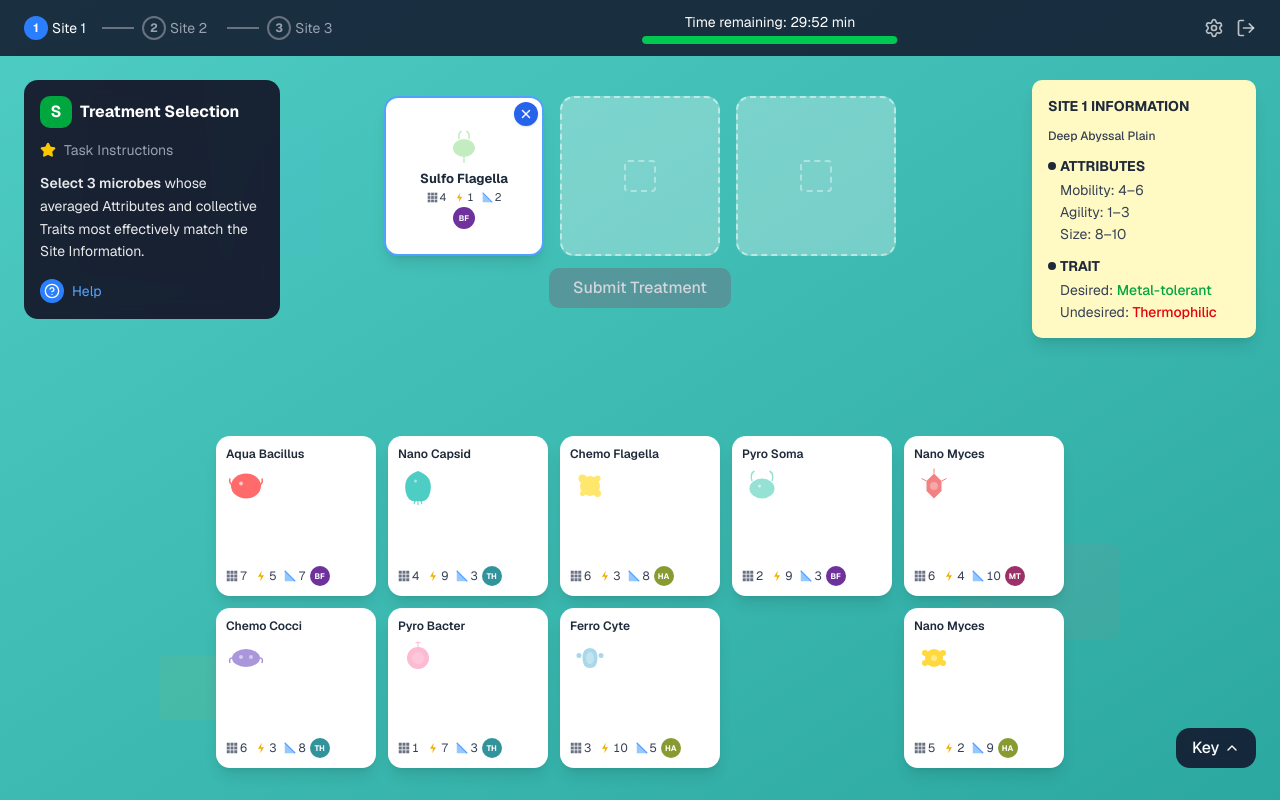
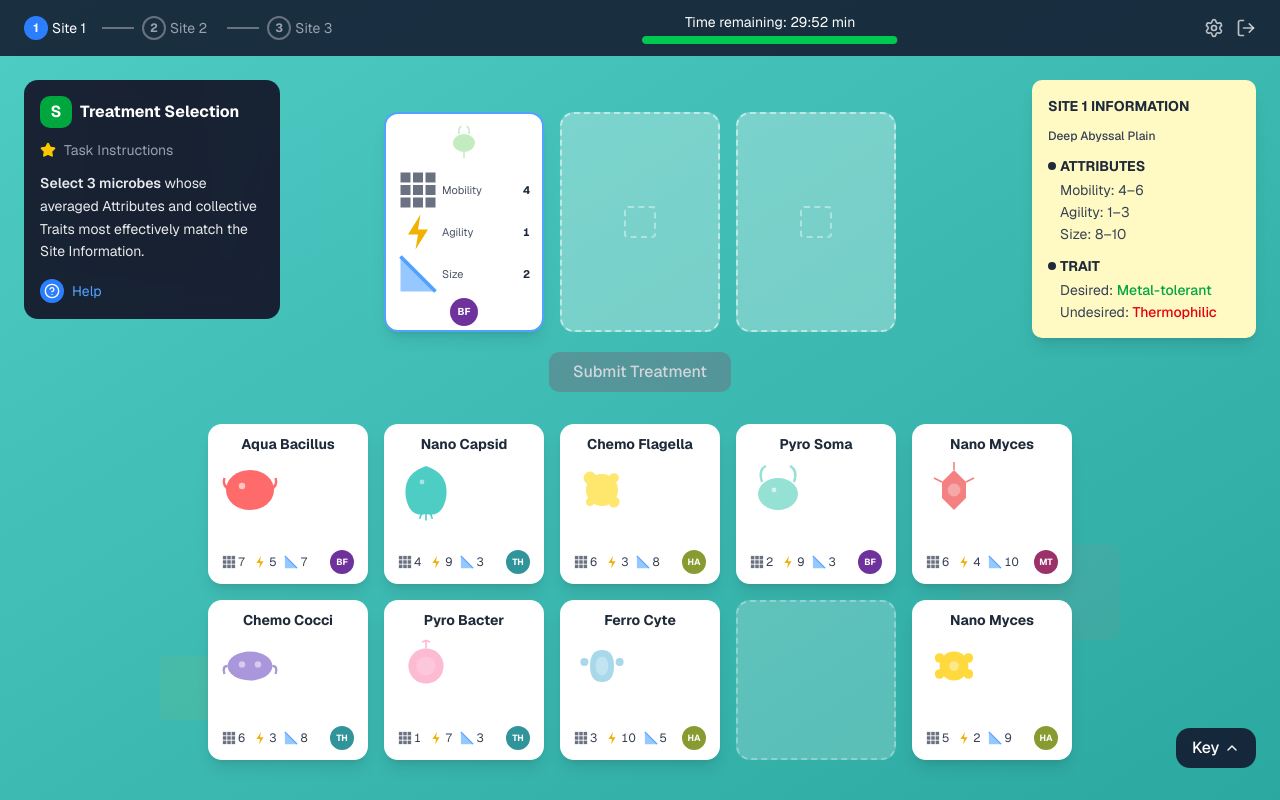
Before and after one commit to santigili01/seawolfsolver-v2, a Next.js app: page /simulator in a window 1280 px wide. Both pictures are taken after a click on the button 812 px from the left and 688 px from the top of the page. Built offline with nearby package versions, Linux system fonts and the light colour scheme.

Commit message:
simulator ui v2

```diff
--- a/app/simulator/page.tsx
+++ b/app/simulator/page.tsx
@@ -18,9 +18,6 @@ import {
   Zap,
   Settings,
   LogOut,
-  Plus,
-  Minus,
-  X,
   HelpCircle,
   Star,
   ChevronUp,
@@ -152,7 +149,7 @@ const MICROBE_PALETTE = [
 ]
 
 const MicrobeBlob1 = ({ color = "#FF6B6B" }: { color?: string }) => (
-  <svg viewBox="0 0 80 80" className="w-12 h-12">
+  <svg viewBox="0 0 80 80" className="h-16 w-16">
     <ellipse cx="40" cy="40" rx="30" ry="25" fill={color} />
     <circle cx="30" cy="35" r="4" fill="white" opacity="0.6" />
     <path d="M15 40 Q5 35 8 25" stroke={color} strokeWidth="3" fill="none" />
@@ -161,7 +158,7 @@ const MicrobeBlob1 = ({ color = "#FF6B6B" }: { color?: string }) => (
 )
 
 const MicrobeBlob2 = ({ color = "#4ECDC4" }: { color?: string }) => (
-  <svg viewBox="0 0 80 80" className="w-12 h-12">
+  <svg viewBox="0 0 80 80" className="h-16 w-16">
     <path
       d="M40 10 Q70 20 65 50 Q60 75 40 70 Q20 75 15 50 Q10 20 40 10"
       fill={color}
@@ -174,7 +171,7 @@ const MicrobeBlob2 = ({ color = "#4ECDC4" }: { color?: string }) => (
 )
 
 const MicrobeBlob3 = ({ color = "#FFE66D" }: { color?: string }) => (
-  <svg viewBox="0 0 80 80" className="w-12 h-12">
+  <svg viewBox="0 0 80 80" className="h-16 w-16">
     <circle cx="40" cy="40" r="20" fill={color} />
     <circle cx="25" cy="25" r="8" fill={color} />
     <circle cx="55" cy="25" r="6" fill={color} />
@@ -184,7 +181,7 @@ const MicrobeBlob3 = ({ color = "#FFE66D" }: { color?: string }) => (
 )
 
 const MicrobeBlob4 = ({ color = "#95E1D3" }: { color?: string }) => (
-  <svg viewBox="0 0 80 80" className="w-12 h-12">
+  <svg viewBox="0 0 80 80" className="h-16 w-16">
     <ellipse cx="40" cy="45" rx="25" ry="20" fill={color} />
     <path d="M20 30 Q15 15 25 10" stroke={color} strokeWidth="3" fill="none" />
     <path d="M60 30 Q65 15 55 10" stroke={color} strokeWidth="3" fill="none" />
@@ -193,7 +190,7 @@ const MicrobeBlob4 = ({ color = "#95E1D3" }: { color?: string }) => (
 )
 
 const MicrobeBlob5 = ({ color = "#F38181" }: { color?: string }) => (
-  <svg viewBox="0 0 80 80" className="w-12 h-12">
+  <svg viewBox="0 0 80 80" className="h-16 w-16">
     <path d="M40 15 L55 30 L55 50 L40 65 L25 50 L25 30 Z" fill={color} />
     <circle cx="40" cy="40" r="8" fill="white" opacity="0.3" />
     <path d="M40 15 L40 5" stroke={color} strokeWidth="2" />
@@ -203,7 +200,7 @@ const MicrobeBlob5 = ({ color = "#F38181" }: { color?: string }) => (
 )
 
 const MicrobeBlob6 = ({ color = "#AA96DA" }: { color?: string }) => (
-  <svg viewBox="0 0 80 80" className="w-12 h-12">
+  <svg viewBox="0 0 80 80" className="h-16 w-16">
     <ellipse cx="40" cy="40" rx="28" ry="18" fill={color} />
     <path d="M12 40 Q5 40 8 50" stroke={color} strokeWidth="3" fill="none" />
     <path d="M68 40 Q75 40 72 50" stroke={color} strokeWidth="3" fill="none" />
@@ -213,7 +210,7 @@ const MicrobeBlob6 = ({ color = "#AA96DA" }: { color?: string }) => (
 )
 
 const MicrobeBlob7 = ({ color = "#FCBAD3" }: { color?: string }) => (
-  <svg viewBox="0 0 80 80" className="w-12 h-12">
+  <svg viewBox="0 0 80 80" className="h-16 w-16">
     <circle cx="40" cy="40" r="22" fill={color} />
     <circle cx="40" cy="40" r="12" fill="white" opacity="0.2" />
     <path
@@ -226,7 +223,7 @@ const MicrobeBlob7 = ({ color = "#FCBAD3" }: { color?: string }) => (
 )
 
 const MicrobeBlob8 = ({ color = "#A8D8EA" }: { color?: string }) => (
-  <svg viewBox="0 0 80 80" className="w-12 h-12">
+  <svg viewBox="0 0 80 80" className="h-16 w-16">
     <path d="M25 40 Q25 20 40 20 Q55 20 55 40 Q55 60 40 60 Q25 60 25 40" fill={color} />
     <ellipse cx="40" cy="40" rx="8" ry="12" fill="white" opacity="0.3" />
     <circle cx="18" cy="35" r="5" fill={color} />
@@ -235,7 +232,7 @@ const MicrobeBlob8 = ({ color = "#A8D8EA" }: { color?: string }) => (
 )
 
 const MicrobeBlob9 = ({ color = "#C3EDC0" }: { color?: string }) => (
-  <svg viewBox="0 0 80 80" className="w-12 h-12">
+  <svg viewBox="0 0 80 80" className="h-16 w-16">
     <ellipse cx="40" cy="42" rx="22" ry="18" fill={color} />
     <path d="M30 24 Q28 12 35 8" stroke={color} strokeWidth="3" fill="none" />
     <path d="M50 24 Q52 12 45 8" stroke={color} strokeWidth="3" fill="none" />
@@ -244,7 +241,7 @@ const MicrobeBlob9 = ({ color = "#C3EDC0" }: { color?: string }) => (
 )
 
 const MicrobeBlob10 = ({ color = "#FFD93D" }: { color?: string }) => (
-  <svg viewBox="0 0 80 80" className="w-12 h-12">
+  <svg viewBox="0 0 80 80" className="h-16 w-16">
     <circle cx="40" cy="40" r="18" fill={color} />
     <circle cx="22" cy="30" r="6" fill={color} />
     <circle cx="58" cy="30" r="6" fill={color} />
@@ -316,7 +313,7 @@ function attributeKeyIcon(attribute: string) {
   switch (attribute) {
     case "Mobility":
       return (
-        <svg className="h-3 w-3 text-gray-400" viewBox="0 0 16 16" fill="currentColor">
+        <svg className="h-4 w-4 text-gray-400" viewBox="0 0 16 16" fill="currentColor">
           <rect x="1" y="1" width="4" height="4" />
           <rect x="6" y="1" width="4" height="4" />
           <rect x="11" y="1" width="4" height="4" />
@@ -326,18 +323,18 @@ function attributeKeyIcon(attribute: string) {
       )
     case "Agility":
       return (
-        <svg className="h-3 w-3 text-yellow-500" viewBox="0 0 16 16" fill="currentColor">
+        <svg className="h-4 w-4 text-yellow-500" viewBox="0 0 16 16" fill="currentColor">
           <path d="M9 1L4 9h4l-1 6 5-8H8l1-6z" />
         </svg>
       )
     case "Size":
       return (
-        <svg className="h-3 w-3 text-blue-400" viewBox="0 0 16 16" fill="currentColor">
+        <svg className="h-4 w-4 text-blue-400" viewBox="0 0 16 16" fill="currentColor">
           <path d="M1 15L1 1L15 15H1Z" opacity="0.6" />
         </svg>
       )
     default:
-      return <span className="inline-block h-3 w-3 rounded-sm bg-gray-500" aria-hidden />
+      return <span className="inline-block h-4 w-4 rounded-sm bg-gray-500" aria-hidden />
   }
 }
 
@@ -365,10 +362,10 @@ function MicrobeAttributeRow({
   Size: number
 }) {
   return (
-    <div className="flex min-w-0 flex-wrap items-center gap-2 text-xs leading-none">
+    <div className="flex min-w-0 flex-wrap items-center gap-2 text-[12px] leading-none">
       <Tooltip text="Mobility">
         <div className="flex items-center gap-0.5">
-          <svg className="h-3 w-3 shrink-0 text-gray-500" viewBox="0 0 16 16" fill="currentColor">
+          <svg className="h-3.5 w-3.5 shrink-0 text-gray-500" viewBox="0 0 16 16" fill="currentColor">
             <rect x="1" y="1" width="4" height="4" />
             <rect x="6" y="1" width="4" height="4" />
             <rect x="11" y="1" width="4" height="4" />
@@ -384,7 +381,7 @@ function MicrobeAttributeRow({
       </Tooltip>
       <Tooltip text="Agility">
         <div className="flex items-center gap-0.5">
-          <svg className="h-3 w-3 shrink-0 text-yellow-500" viewBox="0 0 16 16" fill="currentColor">
+          <svg className="h-3.5 w-3.5 shrink-0 text-yellow-500" viewBox="0 0 16 16" fill="currentColor">
             <path d="M9 1L4 9h4l-1 6 5-8H8l1-6z" />
           </svg>
           <span className="tabular-nums leading-none text-gray-700">{Agility}</span>
@@ -392,7 +389,7 @@ function MicrobeAttributeRow({
       </Tooltip>
       <Tooltip text="Size">
         <div className="flex items-center gap-0.5">
-          <svg className="h-3 w-3 shrink-0 text-blue-400" viewBox="0 0 16 16" fill="currentColor">
+          <svg className="h-3.5 w-3.5 shrink-0 text-blue-400" viewBox="0 0 16 16" fill="currentColor">
             <path d="M1 15L1 1L15 15H1Z" opacity="0.6" />
             <path d="M1 1L15 15" stroke="currentColor" strokeWidth="1.5" fill="none" />
           </svg>
@@ -407,7 +404,7 @@ function TraitBadgeChip({ trait }: { trait: string }) {
   return (
     <Tooltip text={trait}>
       <div
-        className="flex h-5 w-5 shrink-0 cursor-default items-center justify-center rounded-full text-[8px] font-bold leading-none text-white"
+        className="flex h-6 w-6 shrink-0 cursor-default items-center justify-center rounded-full text-[9px] font-bold leading-none text-white"
         style={{ backgroundColor: traitColor(trait) }}
       >
         {traitAbbrev(trait)}
@@ -427,9 +424,9 @@ function SlotAttributeRow({
   Size: number
 }) {
   return (
-    <div className="flex min-w-0 flex-wrap items-center justify-center gap-x-2 gap-y-0 text-[11px] leading-none">
-      <Tooltip text="Mobility">
-        <div className="flex items-center gap-0.5">
+    <div className="flex w-full flex-col gap-0.5 px-1 text-[11px] leading-none">
+      <div className="flex items-center justify-between">
+        <div className="flex items-center gap-1">
           <svg className="size-[11px] shrink-0 text-gray-500" viewBox="0 0 16 16" fill="currentColor">
             <rect x="1" y="1" width="4" height="4" />
             <rect x="6" y="1" width="4" height="4" />
@@ -441,26 +438,29 @@ function SlotAttributeRow({
             <rect x="6" y="11" width="4" height="4" />
             <rect x="11" y="11" width="4" height="4" />
           </svg>
-          <span className="tabular-nums text-gray-700">{Mobility}</span>
+          <span className="text-gray-600">Mobility</span>
         </div>
-      </Tooltip>
-      <Tooltip text="Agility">
-        <div className="flex items-center gap-0.5">
+        <span className="font-bold tabular-nums text-gray-800">{Mobility}</span>
+      </div>
+      <div className="flex items-center justify-between">
+        <div className="flex items-center gap-1">
           <svg className="size-[11px] shrink-0 text-yellow-500" viewBox="0 0 16 16" fill="currentColor">
             <path d="M9 1L4 9h4l-1 6 5-8H8l1-6z" />
           </svg>
-          <span className="tabular-nums text-gray-700">{Agility}</span>
+          <span className="text-gray-600">Agility</span>
         </div>
-      </Tooltip>
-      <Tooltip text="Size">
-        <div className="flex items-center gap-0.5">
+        <span className="font-bold tabular-nums text-gray-800">{Agility}</span>
+      </div>
+      <div className="flex items-center justify-between">
+        <div className="flex items-center gap-1">
           <svg className="size-[11px] shrink-0 text-blue-400" viewBox="0 0 16 16" fill="currentColor">
             <path d="M1 15L1 1L15 15H1Z" opacity="0.6" />
             <path d="M1 1L15 15" stroke="currentColor" strokeWidth="1.5" fill="none" />
           </svg>
-          <span className="tabular-nums text-gray-700">{Size}</span>
+          <span className="text-gray-600">Size</span>
         </div>
-      </Tooltip>
+        <span className="font-bold tabular-nums text-gray-800">{Size}</span>
+      </div>
     </div>
   )
 }
@@ -469,7 +469,7 @@ function SlotTraitBadge({ trait }: { trait: string }) {
   return (
     <Tooltip text={trait}>
       <div
-        className="flex size-[22px] shrink-0 cursor-default items-center justify-center rounded-full text-[8px] font-bold leading-none text-white"
+        className="flex size-[28px] shrink-0 cursor-default items-center justify-center rounded-full text-[10px] font-bold leading-none text-white"
         style={{ backgroundColor: traitColor(trait) }}
       >
         {traitAbbrev(trait)}
@@ -1052,7 +1052,7 @@ export default function SimulatorPage() {
       </div>
 
       {/* Selection Slots + Submit — v0 layout */}
-      <div className="absolute top-[12%] left-1/2 z-10 flex -translate-x-1/2 flex-col items-center gap-3">
+      <div className="absolute top-[14%] left-1/2 z-10 flex -translate-x-1/2 flex-col items-center">
         <div className="flex gap-4">
           {[0, 1, 2].map((slotIndex) => {
             const sel = selectedMicrobes[slotIndex]
@@ -1060,7 +1060,7 @@ export default function SimulatorPage() {
               return (
                 <div
                   key={`slot-empty-${slotIndex}`}
-                  className="flex h-[160px] w-[160px] items-center justify-center rounded-xl border-2 border-dashed border-white/50 bg-white/30 transition-all hover:bg-white/40"
+                  className="flex h-[220px] w-[160px] items-center justify-center rounded-xl border-2 border-dashed border-white/50 bg-white/30 transition-all hover:bg-white/40"
                   aria-label={`Selection slot empty ${slotIndex + 1}`}
                 >
                   <span className="h-8 w-8 shrink-0 rounded border-2 border-dashed border-white/40" aria-hidden />
@@ -1073,27 +1073,19 @@ export default function SimulatorPage() {
             return (
               <div
                 key={`${sel.id}-slot-${slotIndex}`}
-                className="relative flex h-[160px] w-[160px] shrink-0 flex-col rounded-xl border-2 border-solid border-blue-400 bg-white shadow-lg"
+                onClick={() => removeMicrobe(sel.id)}
+                className="relative flex h-[220px] w-[160px] shrink-0 cursor-pointer flex-col items-center text-center rounded-xl border-2 border-solid border-blue-400 bg-white shadow-lg"
               >
-                <button
-                  type="button"
-                  onClick={(e) => {
-                    e.stopPropagation()
-                    removeMicrobe(sel.id)
-                  }}
-                  className="absolute top-1 right-1 z-10 flex h-6 w-6 items-center justify-center rounded-full bg-[#2563eb] text-white shadow-sm hover:bg-[#1d4ed8]"
-                  aria-label={`Remove ${sel.name} from selection`}
-                >
-                  <X className="h-3.5 w-3.5" strokeWidth={2.5} />
-                </button>
-                <div className="flex min-h-0 flex-1 flex-col items-center justify-center gap-1 px-2 pb-1 pt-2">
-                  <div className="flex shrink-0 items-center justify-center [&_svg]:block [&_svg]:h-10 [&_svg]:w-10">
+                <div className="flex min-h-0 w-full flex-1 flex-col items-center justify-between gap-1 px-2 py-2 text-center [&_svg]:block [&_svg]:h-10 [&_svg]:w-10">
+                  <div className="flex shrink-0 items-center justify-center">
                     <Svg color={col} />
                   </div>
                   <p className="line-clamp-2 w-full text-center text-[13px] font-bold leading-tight text-gray-800">
                     {sel.name}
                   </p>
-                  <SlotAttributeRow Mobility={sel.Mobility} Agility={sel.Agility} Size={sel.Size} />
+                  <div className="flex w-full flex-col items-center text-center">
+                    <SlotAttributeRow Mobility={sel.Mobility} Agility={sel.Agility} Size={sel.Size} />
+                  </div>
                   <SlotTraitBadge trait={sel.trait} />
                 </div>
               </div>
@@ -1104,7 +1096,7 @@ export default function SimulatorPage() {
           type="button"
           disabled={selectedMicrobes.length !== 3}
           onClick={handleSubmit}
-          className={`rounded-lg px-6 py-2 font-medium transition-all ${
+          className={`mt-5 rounded-lg px-6 py-2 font-medium transition-all ${
             selectedMicrobes.length === 3
               ? "cursor-pointer bg-[rgba(20,30,50,0.9)] text-white hover:bg-[rgba(30,40,60,0.95)]"
               : "cursor-not-allowed bg-gray-500/50 text-gray-300"
@@ -1115,8 +1107,8 @@ export default function SimulatorPage() {
       </div>
 
       {/* Microbe Grid — v0 layout + index-stable selection holes */}
-      <div className="absolute bottom-8 left-1/2 z-10 -translate-x-1/2">
-        <div className="grid w-[848px] grid-cols-5 gap-3">
+      <div className="absolute bottom-10 left-1/2 z-10 -translate-x-1/2">
+        <div className="grid w-[864px] gap-4 [grid-template-columns:repeat(5,160px)]">
           {Array.from({ length: GRID_MICROBE_SLOTS }, (_, idx) => {
             const microbe = microbes[idx]
             if (!microbe) {
@@ -1126,7 +1118,12 @@ export default function SimulatorPage() {
             const blobColor = MICROBE_PALETTE[idx % MICROBE_PALETTE.length] ?? "#808080"
             const isSel = selectedIds.has(microbe.id)
             if (isSel) {
-              return <div key={microbe.id} className="h-[160px] w-[160px]" />
+              return (
+                <div
+                  key={microbe.id}
+                  className="h-[160px] w-[160px] rounded-xl border-2 border-dashed border-white/30 bg-white/20"
+                />
+              )
             }
             return (
               <button
@@ -1135,11 +1132,13 @@ export default function SimulatorPage() {
                 className="flex h-[160px] w-[160px] cursor-pointer flex-col rounded-xl border-2 border-transparent bg-white p-2 text-left shadow-lg transition-all hover:shadow-xl"
                 onClick={() => addMicrobe(microbe)}
               >
-                <div className="mb-1 w-full truncate text-xs font-semibold text-gray-800">{microbe.name}</div>
-                <div className="mb-1 flex shrink-0 justify-center [&_svg]:h-10 [&_svg]:w-10">
+                <div className="mb-1 w-full text-center text-sm font-bold text-gray-800 line-clamp-1">
+                  {microbe.name}
+                </div>
+                <div className="mb-1 flex shrink-0 justify-center">
                   <MicrobeSvg color={blobColor} />
                 </div>
-                <div className="mt-auto flex items-center justify-between gap-1">
+                <div className="mt-auto flex w-full items-center justify-between gap-1 px-1">
                   <MicrobeAttributeRow
                     Mobility={microbe.Mobility}
                     Agility={microbe.Agility}
@@ -1171,19 +1170,6 @@ export default function SimulatorPage() {
           {keyExpanded ? (
             <div className="space-y-3 px-4 pb-4">
               <div>
-                <p className="mb-1 text-xs text-gray-400">Actions</p>
-                <div className="space-y-1 text-sm text-white">
-                  <div className="flex items-center gap-2">
-                    <Plus className="h-3 w-3" />
-                    <span>Add Microbe</span>
-                  </div>
-                  <div className="flex items-center gap-2">
-                    <Minus className="h-3 w-3" />
-                    <span>Remove Microbe</span>
-                  </div>
-                </div>
-              </div>
-              <div>
                 <p className="mb-1 text-xs text-gray-400">Attributes</p>
                 <div className="space-y-1 text-sm text-white">
                   {scenariosFile.attributes.map((attr) => (
@@ -1200,7 +1186,7 @@ export default function SimulatorPage() {
                   {keyTraits.map((trait) => (
                     <div key={trait} className="flex items-center gap-2">
                       <div
-                        className="h-3 w-3 shrink-0 rounded-full"
+                        className="h-4 w-4 shrink-0 rounded-full"
                         style={{ backgroundColor: traitColor(trait) }}
                       />
                       <span>{trait}</span>
```
